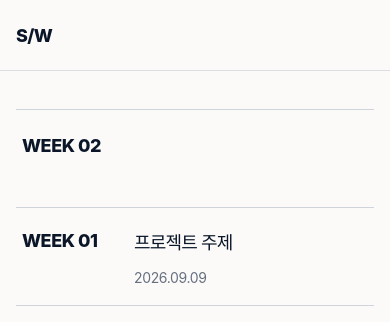
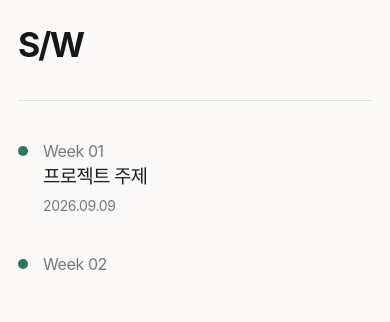
Before and after one commit to seoyoooooni/swprojectppt, a React (Create React App) app: page / in a window 390 px wide. Shown: the top 322 px of the page. Built offline with nearby package versions, Linux system fonts and the light colour scheme.

Commit message:
디자인 수정

```diff
--- a/src/components/PresentationRow.js
+++ b/src/components/PresentationRow.js
@@ -3,9 +3,12 @@ import { Link } from 'react-router-dom';
 function PresentationRow({ presentation }) {
   return (
     <Link className="presentation-row" to={`/presentations/${presentation.id}`}>
-      <span className="presentation-row__week">{presentation.week}</span>
-      <span className="presentation-row__title">{presentation.title}</span>
-      <time className="presentation-row__date">{presentation.date}</time>
+      <span className="presentation-row__status" />
+      <span className="presentation-row__content">
+        <span className="presentation-row__week">{presentation.week}</span>
+        <span className="presentation-row__title">{presentation.title}</span>
+      </span>
+      <span className="presentation-row__date">{presentation.date}</span>
     </Link>
   );
 }
--- a/src/components/SiteHeader.js
+++ b/src/components/SiteHeader.js
@@ -8,7 +8,6 @@ function SiteHeader() {
         <Link className="site-header__brand" to="/">
           S/W
         </Link>
-        <span className="site-header__title"></span>
       </div>
     </header>
   );
--- a/src/data/presentations.js
+++ b/src/data/presentations.js
@@ -1,15 +1,15 @@
 const presentations = [
   {
+    id: 'week-01',
+    week: 'Week 01',
+    title: '프로젝트 주제',
+    date: '2026.09.09'
+  },
+  {
     id: 'week-02',
-    week: 'WEEK 02',
+    week: 'Week 02',
     title: '',
     date: ''
-  },
-  {
-    id: 'week-01',
-    week: 'WEEK 01',
-    title: '프로젝트 주제',
-    date: '2026.09.09'
   }
 ];
 
--- a/src/styles/presentation-list.css
+++ b/src/styles/presentation-list.css
@@ -1,80 +1,116 @@
 .archive-page {
-  width: min(100% - 80px, 1400px);
-  margin: 74px auto 120px;
+  width: min(100% - 72px, 1040px);
+  margin: 48px auto 100px;
 }
 
 .presentation-list {
-  border-top: 1px solid #cfd4da;
+  display: grid;
+  gap: 36px;
 }
 
 .presentation-row {
   display: grid;
-  grid-template-columns: 228px minmax(0, 1fr) 210px;
-  align-items: center;
-  min-height: 92px;
-  padding: 0 18px;
-  border-bottom: 1px solid #cfd4da;
-  transition: background-color 160ms ease, padding 160ms ease;
+  grid-template-columns: 14px minmax(0, 1fr) 140px;
+  gap: 22px;
+  align-items: start;
+  min-height: 78px;
+  padding: 10px 0;
+  color: #1d2023;
+  font-weight: 400;
 }
 
-.presentation-row:hover,
-.presentation-row:focus-visible {
-  padding-right: 26px;
-  padding-left: 26px;
-  background: #f1f3f5;
+a.presentation-row {
+  transition: opacity 160ms ease;
+}
+
+a.presentation-row:hover,
+a.presentation-row:focus-visible {
+  opacity: 0.58;
   outline: none;
 }
 
+.presentation-row__status {
+  width: 12px;
+  height: 12px;
+  margin-top: 5px;
+  border-radius: 50%;
+}
+
+.presentation-row__status {
+  background: #2f765a;
+}
+
+.presentation-row__content {
+  display: grid;
+  gap: 5px;
+}
+
+.presentation-row__week,
+.presentation-row__title,
+.presentation-row__date {
+  font-weight: 400;
+}
+
 .presentation-row__week {
-  font-size: 22px;
-  font-weight: 800;
+  color: #737981;
+  font-size: 18px;
   letter-spacing: -0.025em;
+  line-height: 1.25;
 }
 
 .presentation-row__title {
   overflow: hidden;
-  font-size: 22px;
-  font-weight: 500;
+  color: #1d2023;
+  font-size: 24px;
   letter-spacing: -0.045em;
+  line-height: 1.2;
   text-overflow: ellipsis;
   white-space: nowrap;
 }
 
 .presentation-row__date {
   justify-self: end;
-  color: #2f3b4c;
+  color: #737981;
   font-size: 18px;
   letter-spacing: -0.025em;
+  line-height: 1.25;
 }
 
-@media (max-width: 820px) {
+
+@media (max-width: 680px) {
   .archive-page {
-    width: min(100% - 32px, 1400px);
-    margin-top: 38px;
+    width: min(100% - 36px, 1040px);
+    margin: 32px auto 72px;
+  }
+
+  .presentation-list {
+    gap: 24px;
   }
 
   .presentation-row {
-    grid-template-columns: 112px minmax(0, 1fr);
-    min-height: 98px;
-    padding: 16px 6px;
+    grid-template-columns: 11px minmax(0, 1fr);
+    gap: 14px;
+    min-height: 76px;
+    padding: 8px 0;
   }
 
-  .presentation-row:hover,
-  .presentation-row:focus-visible {
-    padding-right: 12px;
-    padding-left: 12px;
+  .presentation-row__status {
+    width: 10px;
+    height: 10px;
   }
 
-  .presentation-row__week,
+  .presentation-row__week {
+    font-size: 16px;
+  }
+
   .presentation-row__title {
-    font-size: 18px;
+    font-size: 19px;
   }
 
   .presentation-row__date {
     grid-column: 2;
     justify-self: start;
-    margin-top: 8px;
-    color: #667080;
+    margin-top: -6px;
     font-size: 14px;
   }
 }
--- a/src/styles/site-header.css
+++ b/src/styles/site-header.css
@@ -1,40 +1,43 @@
 .site-header {
-  border-bottom: 1px solid #dce0e5;
+  width: min(100% - 72px, 1040px);
+  margin: 0 auto;
+  padding: 34px 0 40px;
+  border-bottom: 1px solid #dedfdd;
 }
 
 .site-header__inner {
-  display: flex;
-  align-items: center;
-  width: min(100% - 80px, 1400px);
-  height: 82px;
-  margin: 0 auto;
+  display: block;
 }
 
 .site-header__brand {
-  flex: 0 0 168px;
-  font-size: 22px;
-  font-weight: 800;
-  letter-spacing: -0.04em;
+  display: inline-block;
+  color: #141817;
+  font-size: 38px;
+  font-weight: 700;
+  letter-spacing: -0.06em;
+  line-height: 1;
 }
 
-.site-header__title {
+.site-header__description {
+  margin: 16px 0 0;
+  color: #747981;
   font-size: 20px;
-  font-weight: 700;
-  letter-spacing: -0.04em;
+  font-weight: 400;
+  letter-spacing: -0.035em;
 }
 
 @media (max-width: 680px) {
-  .site-header__inner {
-    width: min(100% - 32px, 1400px);
-    height: 70px;
+  .site-header {
+    width: min(100% - 36px, 1040px);
+    padding: 28px 0 38px;
   }
 
   .site-header__brand {
-    flex-basis: 98px;
-    font-size: 18px;
+    font-size: 34px;
   }
 
-  .site-header__title {
-    font-size: 17px;
+  .site-header__description {
+    margin-top: 12px;
+    font-size: 16px;
   }
 }
```
